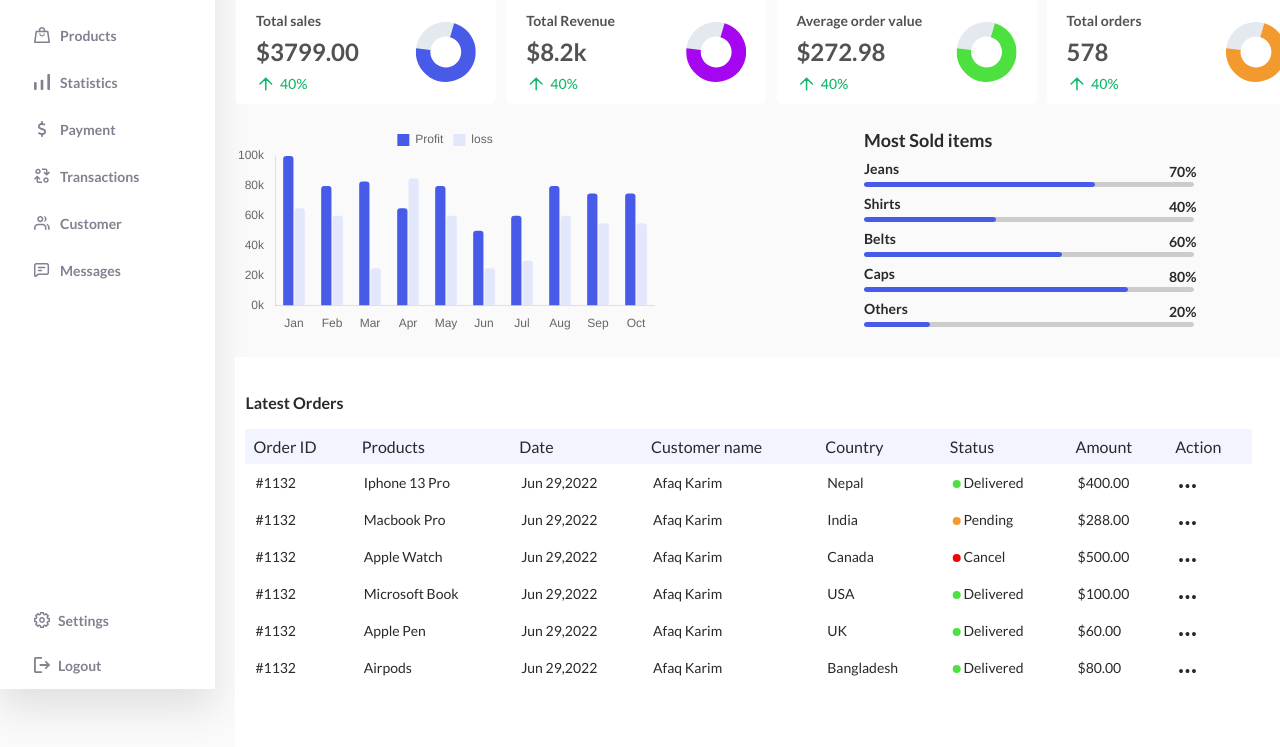
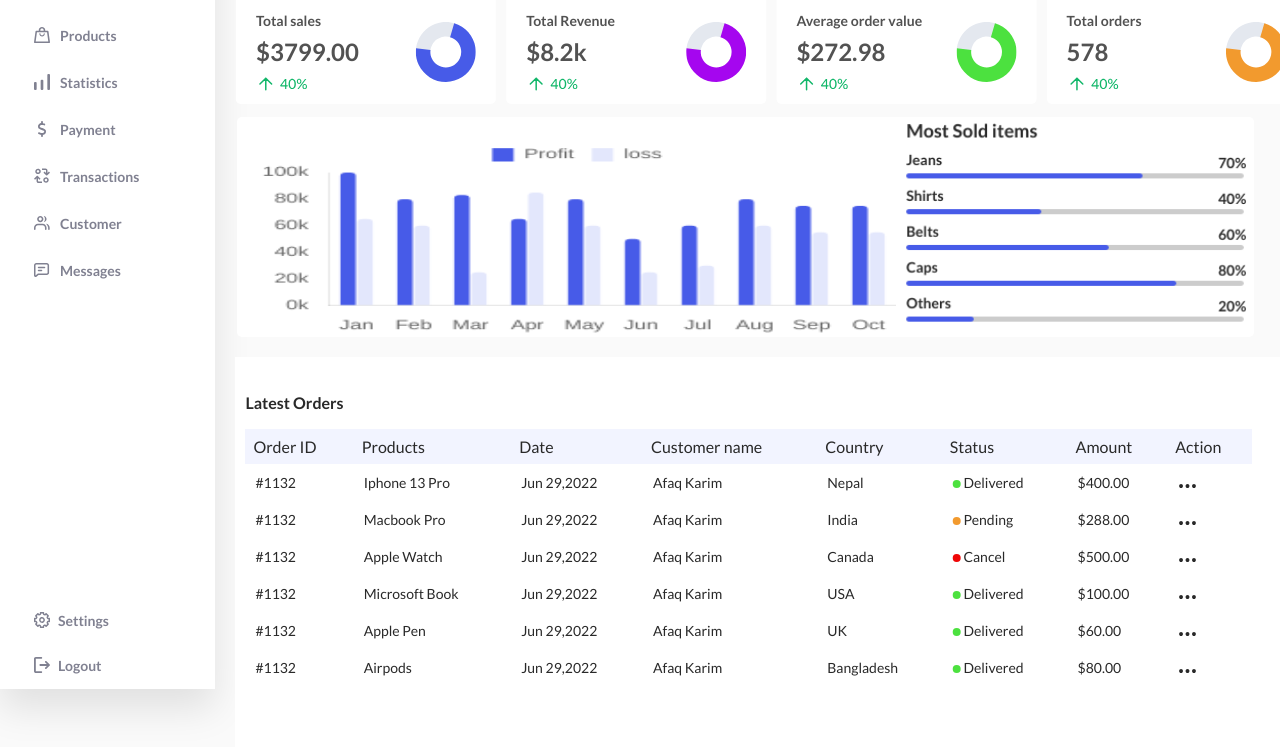
Before and after one commit to Binaya077/codedrops, a plain HTML site: page index.html in a window 1280 px wide. Shown: the part 111-858 px from the top of the page. Drawn offline with nearby package versions, Linux system fonts and the light colour scheme.

Commit message:
dashboard complete

```diff
--- a/settingpassword.css
+++ b/settingpassword.css
@@ -1269,16 +1269,27 @@ Table img {
 
 .chartBox {
   position: absolute;
-  width: 600px;
-  height: 250px;
+  width: 700px !important;
+  height: 220px !important;
   padding: 20px;
   border-radius: 5px;
-  left: 10px;
+  left: 32px;
+  top:190px;
+  background:#FFFFFF;
 }
+#myChart
+{
+  width:640px  !important;
+  height:200px  !important;
+}
+
 #progressChart {
   position: absolute;
-  right: 50px;
-  top: 200px;
+  right: 0px;
+  top: 190px;
+  height:220px;
+  border-radius: 5px;
+  background:#FFFFFF;
 }
 
 /* Apply responsive styles for tablets */
```
